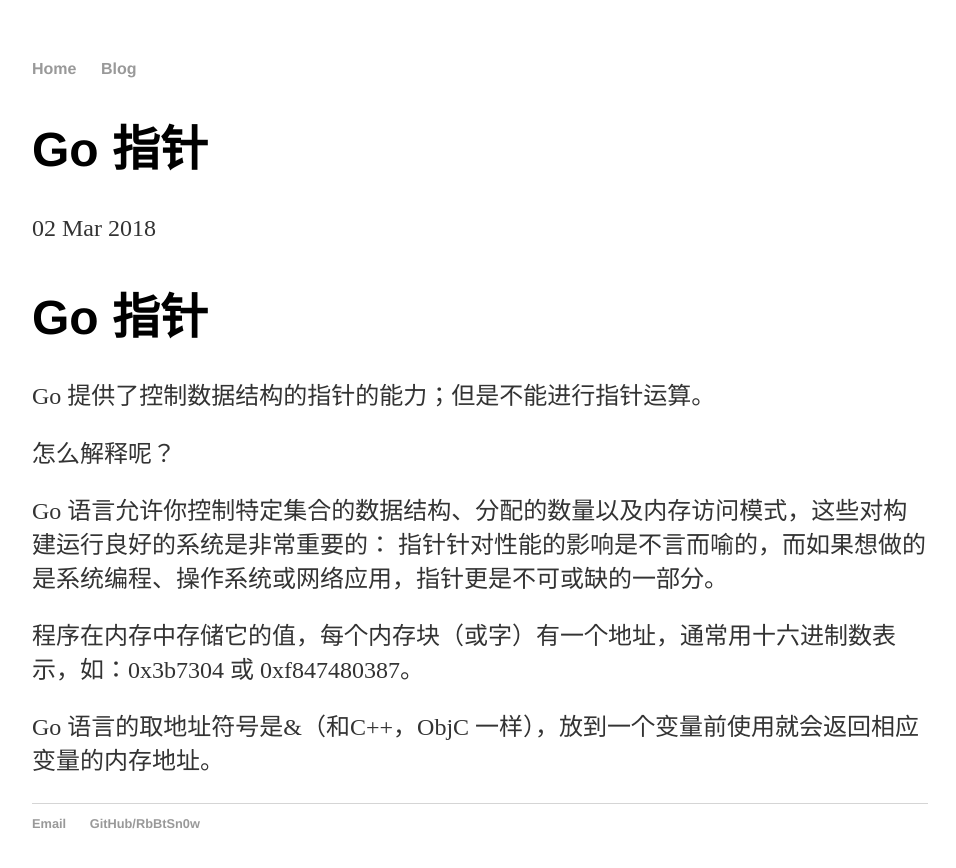
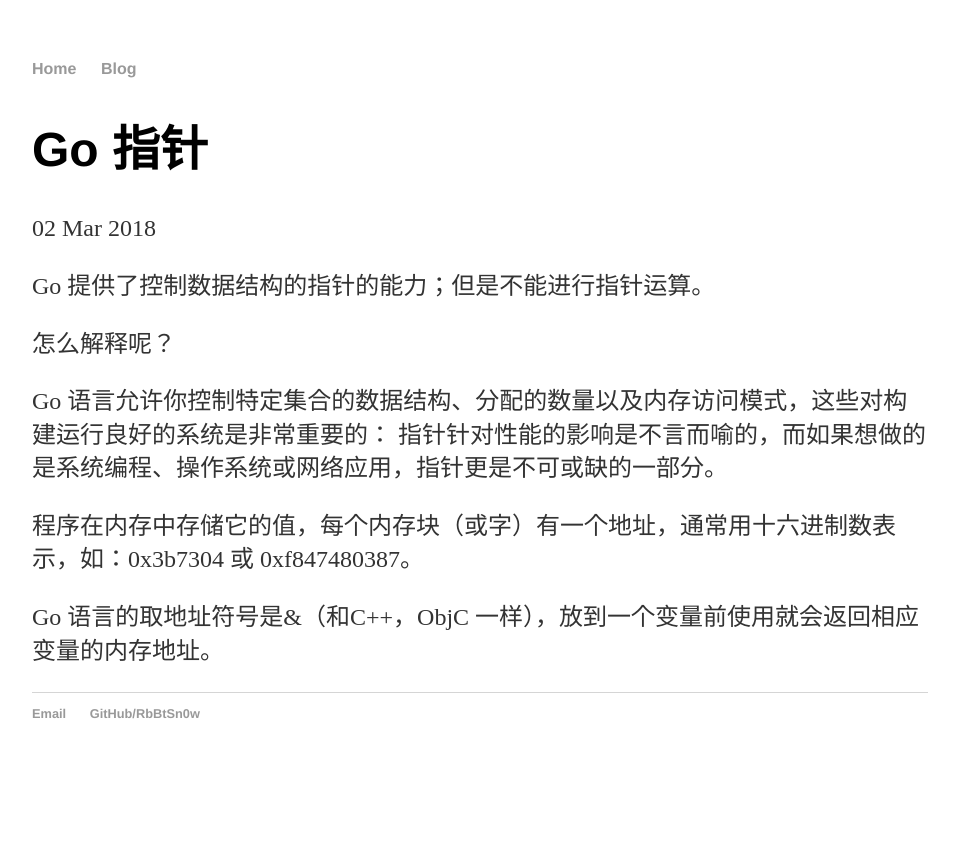
Before and after one commit to RbBtSn0w/rbbtsn0w.github.io, a Jekyll site: the page built from _posts/2018-03-02-GoPointer.md, in a window 1280 px wide. Shown: the top 868 px of the page, without its empty margins (160-1116 px from the left). Built offline with Jekyll 4.4.1, drawn with Linux system fonts in a browser that asks for light colours.

Commit message:
remove title

```diff
--- a/_posts/2018-03-02-GoPointer.md
+++ b/_posts/2018-03-02-GoPointer.md
@@ -4,7 +4,6 @@ title: "Go 指针"
 date: 2018-03-2
 ---
 
-# Go 指针
 Go 提供了控制数据结构的指针的能力；但是不能进行指针运算。
 
 怎么解释呢？
```
Also changed, not shown: _posts/2018-02-26-BlockchainWithECoins.md (+0 -1 lines).
